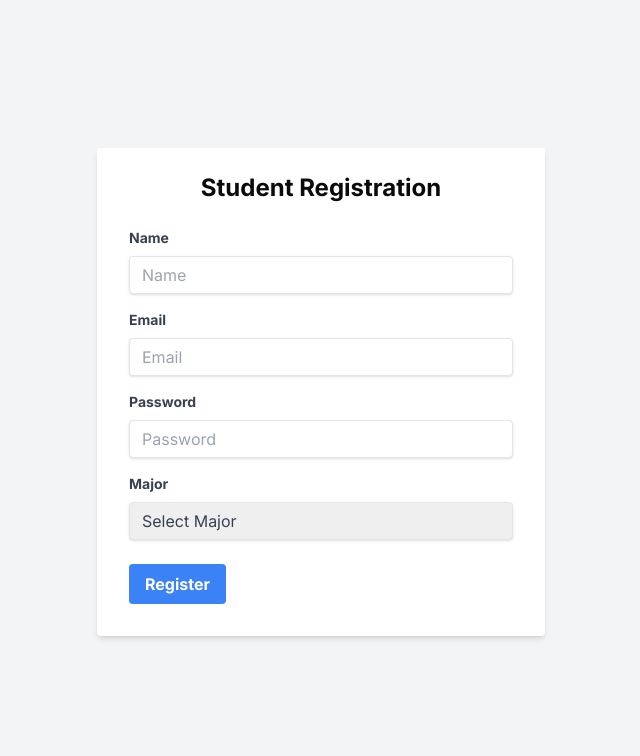
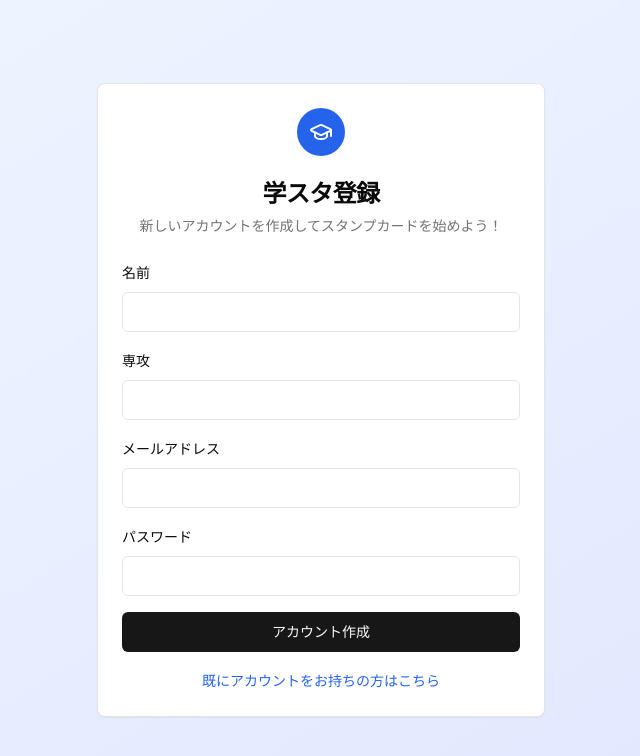
Before and after one commit to dokkiitech/FTECH-MVPcard, a Next.js app: page /student/register in a window 1280 px wide. Shown: the top 756 px of the page, without its empty margins (319-959 px from the left). Built offline with nearby package versions, Linux system fonts and the light colour scheme; no server answers.

Commit message:
fix: fix syntax errors and unify UI design
Correct syntax errors and use shadcn/ui components for consistent design.

#VERCEL_SKIP

Co-authored-by: DOKKIITECH <168053865+dokkiitech@users.noreply.github.com>

```diff
--- a/app/student/login/page.tsx
+++ b/app/student/login/page.tsx
@@ -4,25 +4,26 @@ import type React from "react"
 
 import { useState } from "react"
 import { useRouter } from "next/navigation"
+import Link from "next/link"
+import { Button } from "@/components/ui/button"
+import { Card, CardContent, CardDescription, CardHeader, CardTitle } from "@/components/ui/card"
+import { Input } from "@/components/ui/input"
+import { Label } from "@/components/ui/label"
 import { useAuth } from "@/contexts/auth-context"
+import { GraduationCap } from "lucide-react"
 
-const LoginPage = () => {
+export default function StudentLogin() {
   const [email, setEmail] = useState("")
   const [password, setPassword] = useState("")
   const [loading, setLoading] = useState(false)
+  const [error, setError] = useState("")
+  const { signIn } = useAuth()
   const router = useRouter()
 
-  // 1. エラー状態を管理するstateを追加:
-  const [error, setError] = useState("")
-
-  // signIn関数を削除し、useAuthから取得
-  const { signIn } = useAuth()
-
-  // 2. handleSubmit関数でエラーハンドリングを改善:
   const handleSubmit = async (e: React.FormEvent) => {
     e.preventDefault()
     setLoading(true)
-    setError("") // エラーをクリア
+    setError("")
 
     try {
       await signIn(email, password)
@@ -36,57 +37,49 @@ const LoginPage = () => {
   }
 
   return (
-    <div className="flex justify-center items-center h-screen bg-gray-100">
-      <div className="bg-white shadow-md rounded px-8 pt-6 pb-8 mb-4 w-full max-w-md">
-        {/* フォームのタイトルと表示を日本語に変更 */}
-        <h2 className="text-2xl font-bold mb-6 text-center">学生ログイン</h2>
-        <form onSubmit={handleSubmit}>
-          <div className="mb-4">
-            {/* ラベルを日本語に変更 */}
-            <label className="block text-gray-700 text-sm font-bold mb-2" htmlFor="email">
-              メールアドレス
-            </label>
-            <input
-              className="shadow appearance-none border rounded w-full py-2 px-3 text-gray-700 leading-tight focus:outline-none focus:shadow-outline"
-              id="email"
-              type="email"
-              {/* プレースホルダーを日本語に変更 */}
-              placeholder="メールアドレス"
-              value={email}
-              onChange={(e) => setEmail(e.target.value)}
-            />
+    <div className="min-h-screen flex items-center justify-center bg-gradient-to-br from-blue-50 to-indigo-100 p-4">
+      <Card className="w-full max-w-md">
+        <CardHeader className="text-center">
+          <div className="mx-auto mb-4 w-12 h-12 bg-blue-600 rounded-full flex items-center justify-center">
+            <GraduationCap className="w-6 h-6 text-white" />
           </div>
-          <div className="mb-6">
-            {/* ラベルを日本語に変更 */}\
-            <label className="block text-gray-700 text-sm font-bold mb-2" htmlFor="password">
-              パスワード
-            </label>
-            <input
-              className="shadow appearance-none border rounded w-full py-2 px-3 text-gray-700 mb-3 leading-tight focus:outline-none focus:shadow-outline"
-              id="password"
-              type="password"
-              {/* プレースホルダーを日本語に変更 */}
-              placeholder="パスワード"
-              value={password}
-              onChange={(e) => setPassword(e.target.value)}
-            />
+          <CardTitle className="text-2xl">学スタログイン</CardTitle>
+          <CardDescription>スタンプカードでモチベーションアップ！</CardDescription>
+        </CardHeader>
+        <CardContent>
+          <form onSubmit={handleSubmit} className="space-y-4">
+            <div className="space-y-2">
+              <Label htmlFor="email">メールアドレス</Label>
+              <Input id="email" type="email" value={email} onChange={(e) => setEmail(e.target.value)} required />
+            </div>
+            <div className="space-y-2">
+              <Label htmlFor="password">パスワード</Label>
+              <Input
+                id="password"
+                type="password"
+                value={password}
+                onChange={(e) => setPassword(e.target.value)}
+                required
+              />
+            </div>
+            <Button type="submit" className="w-full" disabled={loading}>
+              {loading ? "ログイン中..." : "ログイン"}
+            </Button>
+          </form>
+          {error && <div className="mt-4 p-3 bg-red-100 border border-red-400 text-red-700 rounded">{error}</div>}
+          <div className="mt-4 text-center space-y-2">
+            <Link href="/student/register" className="text-sm text-blue-600 hover:underline">
+              アカウントを作成
+            </Link>
+            <div className="text-sm text-gray-500">
+              先生の方は{" "}
+              <Link href="/teacher/login" className="text-blue-600 hover:underline">
+                こちら
+              </Link>
+            </div>
           </div>
-          <div className="flex items-center justify-between">
-            {/* ボタンテキストを日本語に変更 */}
-            <button
-              className=\"bg-blue-500 hover:bg-blue-700 text-white font-bold py-2 px-4 rounded focus:outline-none focus:shadow-outline"
-              type="submit"
-              disabled={loading}
-            >
-              {loading ? "ログイン中..." : "ログイン"}
-            </button>
-          </div>
-        </form>
-        {/* 3. エラーメッセージを表示するUIを追加（フォームの後に）: */}
-        {error && <div className="mt-4 p-3 bg-red-100 border border-red-400 text-red-700 rounded">{error}</div>}
-      </div>
+        </CardContent>
+      </Card>
     </div>
   )
 }
-
-export default LoginPage
--- a/app/student/register/page.tsx
+++ b/app/student/register/page.tsx
@@ -4,29 +4,30 @@ import type React from "react"
 
 import { useState } from "react"
 import { useRouter } from "next/navigation"
+import Link from "next/link"
+import { Button } from "@/components/ui/button"
+import { Card, CardContent, CardDescription, CardHeader, CardTitle } from "@/components/ui/card"
+import { Input } from "@/components/ui/input"
+import { Label } from "@/components/ui/label"
 import { useAuth } from "@/contexts/auth-context"
+import { GraduationCap } from "lucide-react"
 
-const StudentRegisterPage = () => {
+export default function StudentRegister() {
   const [formData, setFormData] = useState({
-    name: "",
     email: "",
     password: "",
+    name: "",
     major: "",
   })
   const [loading, setLoading] = useState(false)
+  const [error, setError] = useState("")
+  const { signUp } = useAuth()
   const router = useRouter()
-  const [error, setError] = useState("")
-
-  const handleChange = (e: React.ChangeEvent<HTMLInputElement | HTMLSelectElement>) => {
-    setFormData({ ...formData, [e.target.name]: e.target.value })
-  }
-
-  const { signUp } = useAuth()
 
   const handleSubmit = async (e: React.FormEvent) => {
     e.preventDefault()
     setLoading(true)
-    setError("") // エラーをクリア
+    setError("")
 
     try {
       await signUp(formData.email, formData.password, {
@@ -43,89 +44,60 @@ const StudentRegisterPage = () => {
     }
   }
 
+  const handleChange = (e: React.ChangeEvent<HTMLInputElement>) => {
+    setFormData((prev) => ({
+      ...prev,
+      [e.target.name]: e.target.value,
+    }))
+  }
+
   return (
-    <div className="flex justify-center items-center h-screen bg-gray-100">
-      <div className="bg-white shadow-md rounded px-8 pt-6 pb-8 mb-4 w-full max-w-md">
-        <h2 className="text-2xl font-bold mb-6 text-center">Student Registration</h2>
-        <form onSubmit={handleSubmit}>
-          <div className="mb-4">
-            <label className="block text-gray-700 text-sm font-bold mb-2" htmlFor="name">
-              Name
-            </label>
-            <input
-              className="shadow appearance-none border rounded w-full py-2 px-3 text-gray-700 leading-tight focus:outline-none focus:shadow-outline"
-              id="name"
-              type="text"
-              placeholder="Name"
-              name="name"
-              value={formData.name}
-              onChange={handleChange}
-              required
-            />
+    <div className="min-h-screen flex items-center justify-center bg-gradient-to-br from-blue-50 to-indigo-100 p-4">
+      <Card className="w-full max-w-md">
+        <CardHeader className="text-center">
+          <div className="mx-auto mb-4 w-12 h-12 bg-blue-600 rounded-full flex items-center justify-center">
+            <GraduationCap className="w-6 h-6 text-white" />
           </div>
-          <div className="mb-4">
-            <label className="block text-gray-700 text-sm font-bold mb-2" htmlFor="email">
-              Email
-            </label>
-            <input
-              className="shadow appearance-none border rounded w-full py-2 px-3 text-gray-700 leading-tight focus:outline-none focus:shadow-outline"
-              id="email"
-              type="email"
-              placeholder="Email"
-              name="email"
-              value={formData.email}
-              onChange={handleChange}
-              required
-            />
+          <CardTitle className="text-2xl">学スタ登録</CardTitle>
+          <CardDescription>新しいアカウントを作成してスタンプカードを始めよう！</CardDescription>
+        </CardHeader>
+        <CardContent>
+          <form onSubmit={handleSubmit} className="space-y-4">
+            <div className="space-y-2">
+              <Label htmlFor="name">名前</Label>
+              <Input id="name" name="name" value={formData.name} onChange={handleChange} required />
             </div>
-          <div className="mb-4">
-            <label className="block text-gray-700 text-sm font-bold mb-2" htmlFor="password">
-              Password
-            </label>
-            <input
-              className="shadow appearance-none border rounded w-full py-2 px-3 text-gray-700 leading-tight focus:outline-none focus:shadow-outline"
+            <div className="space-y-2">
+              <Label htmlFor="major">専攻</Label>
+              <Input id="major" name="major" value={formData.major} onChange={handleChange} required />
+            </div>
+            <div className="space-y-2">
+              <Label htmlFor="email">メールアドレス</Label>
+              <Input id="email" name="email" type="email" value={formData.email} onChange={handleChange} required />
+            </div>
+            <div className="space-y-2">
+              <Label htmlFor="password">パスワード</Label>
+              <Input
                 id="password"
+                name="password"
                 type="password"
-              placeholder="Password"
-              name="password"
                 value={formData.password}
                 onChange={handleChange}
                 required
               />
             </div>
-          <div className="mb-6">
-            <label className="block text-gray-700 text-sm font-bold mb-2" htmlFor="major">
-              Major
-            </label>
-            <select
-              className="shadow appearance-none border rounded w-full py-2 px-3 text-gray-700 leading-tight focus:outline-none focus:shadow-outline"
-              id="major"
-              name="major"
-              value={formData.major}
-              onChange={handleChange}
-              required
-            >
-              <option value="">Select Major</option>
-              <option value="Computer Science">Computer Science</option>
-              <option value="Engineering">Engineering</option>
-              <option value="Business">Business</option>
-              <option value="Arts">Arts</option>
-            </select>
-          </div>
-          <div className="flex items-center justify-between">
-            <button
-              className="bg-blue-500 hover:bg-blue-700 text-white font-bold py-2 px-4 rounded focus:outline-none focus:shadow-outline"
-              type="submit"
-              disabled={loading}
-            >
-              {loading ? "Registering..." : "Register"}
-            </button>
-          </div>
+            <Button type="submit" className="w-full" disabled={loading}>
+              {loading ? "登録中..." : "アカウント作成"}
+            </Button>
           </form>
           {error && <div className="mt-4 p-3 bg-red-100 border border-red-400 text-red-700 rounded">{error}</div>}
+          <div className="mt-4 text-center">
+            <Link href="/student/login" className="text-sm text-blue-600 hover:underline">
+              既にアカウントをお持ちの方はこちら
+            </Link>
           </div>
+        </CardContent>
+      </Card>
     </div>
   )
 }
-
-export default StudentRegisterPage
--- a/app/teacher/login/page.tsx
+++ b/app/teacher/login/page.tsx
@@ -4,22 +4,26 @@ import type React from "react"
 
 import { useState } from "react"
 import { useRouter } from "next/navigation"
+import Link from "next/link"
+import { Button } from "@/components/ui/button"
+import { Card, CardContent, CardDescription, CardHeader, CardTitle } from "@/components/ui/card"
+import { Input } from "@/components/ui/input"
+import { Label } from "@/components/ui/label"
 import { useAuth } from "@/contexts/auth-context"
+import { BookOpen } from "lucide-react"
 
-const TeacherLoginPage = () => {
+export default function TeacherLogin() {
   const [email, setEmail] = useState("")
   const [password, setPassword] = useState("")
   const [loading, setLoading] = useState(false)
+  const [error, setError] = useState("")
+  const { signIn } = useAuth()
   const router = useRouter()
-  const [error, setError] = useState("")
-
-  // signIn関数を削除し、useAuthから取得
-  const { signIn } = useAuth()
 
   const handleSubmit = async (e: React.FormEvent) => {
     e.preventDefault()
     setLoading(true)
-    setError("") // エラーをクリア
+    setError("")
 
     try {
       await signIn(email, password)
@@ -33,56 +37,49 @@ const TeacherLoginPage = () => {
   }
 
   return (
-    <div className="flex justify-center items-center h-screen bg-gray-100">
-      <div className="bg-white p-8 rounded shadow-md w-96">
-        {/* フォームのタイトルと表示を日本語に変更 */}
-        <h2 className="text-2xl font-semibold mb-4">先生ログイン</h2>
-        <form onSubmit={handleSubmit}>
-          <div className="mb-4">
-            {/* ラベルを日本語に変更 */}
-            <label htmlFor="email" className="block text-gray-700 text-sm font-bold mb-2">
-              メールアドレス
-            </label>
-            <input
-              type="email"
-              id="email"
-              className="shadow appearance-none border rounded w-full py-2 px-3 text-gray-700 leading-tight focus:outline-none focus:shadow-outline"
-              {/* プレースホルダーを日本語に変更 */}
-              placeholder="メールアドレス"
-              value={email}
-              onChange={(e) => setEmail(e.target.value)}
-            />
-          </div>\
-          <div className="mb-6">
-            {/* ラベルを日本語に変更 */}
-            <label htmlFor="password" className="block text-gray-700 text-sm font-bold mb-2">
-              パスワード
-            </label>
-            <input
+    <div className="min-h-screen flex items-center justify-center bg-gradient-to-br from-green-50 to-emerald-100 p-4">
+      <Card className="w-full max-w-md">
+        <CardHeader className="text-center">
+          <div className="mx-auto mb-4 w-12 h-12 bg-green-600 rounded-full flex items-center justify-center">
+            <BookOpen className="w-6 h-6 text-white" />
+          </div>
+          <CardTitle className="text-2xl">先生ログイン</CardTitle>
+          <CardDescription>学生のモチベーション管理システム</CardDescription>
+        </CardHeader>
+        <CardContent>
+          <form onSubmit={handleSubmit} className="space-y-4">
+            <div className="space-y-2">
+              <Label htmlFor="email">メールアドレス</Label>
+              <Input id="email" type="email" value={email} onChange={(e) => setEmail(e.target.value)} required />
+            </div>
+            <div className="space-y-2">
+              <Label htmlFor="password">パスワード</Label>
+              <Input
+                id="password"
                 type="password"
-              id="password"
-              className="shadow appearance-none border rounded w-full py-2 px-3 text-gray-700 leading-tight focus:outline-none focus:shadow-outline"
-              {/* プレースホルダーを日本語に変更 */}
-              placeholder="パスワード"
                 value={password}
                 onChange={(e) => setPassword(e.target.value)}
+                required
               />
             </div>
-          <div className="flex items-center justify-between">\
-            {/* ボタンテキストを日本語に変更 */}
-            <button
-              className="bg-blue-500 hover:bg-blue-700 text-white font-bold py-2 px-4 rounded focus:outline-none focus:shadow-outline"
-              type="submit"
-              disabled={loading}
-            >
+            <Button type="submit" className="w-full bg-green-600 hover:bg-green-700" disabled={loading}>
               {loading ? "ログイン中..." : "ログイン"}
-            </button>
-          </div>
+            </Button>
           </form>
           {error && <div className="mt-4 p-3 bg-red-100 border border-red-400 text-red-700 rounded">{error}</div>}
+          <div className="mt-4 text-center space-y-2">
+            <Link href="/teacher/register" className="text-sm text-green-600 hover:underline">
+              アカウントを作成
+            </Link>
+            <div className="text-sm text-gray-500">
+              学生の方は{" "}
+              <Link href="/student/login" className="text-green-600 hover:underline">
+                こちら
+              </Link>
             </div>
+          </div>
+        </CardContent>
+      </Card>
     </div>
   )
 }
-
-export default TeacherLoginPage
```
Lines whose indentation alone changed are shown as unchanged.
